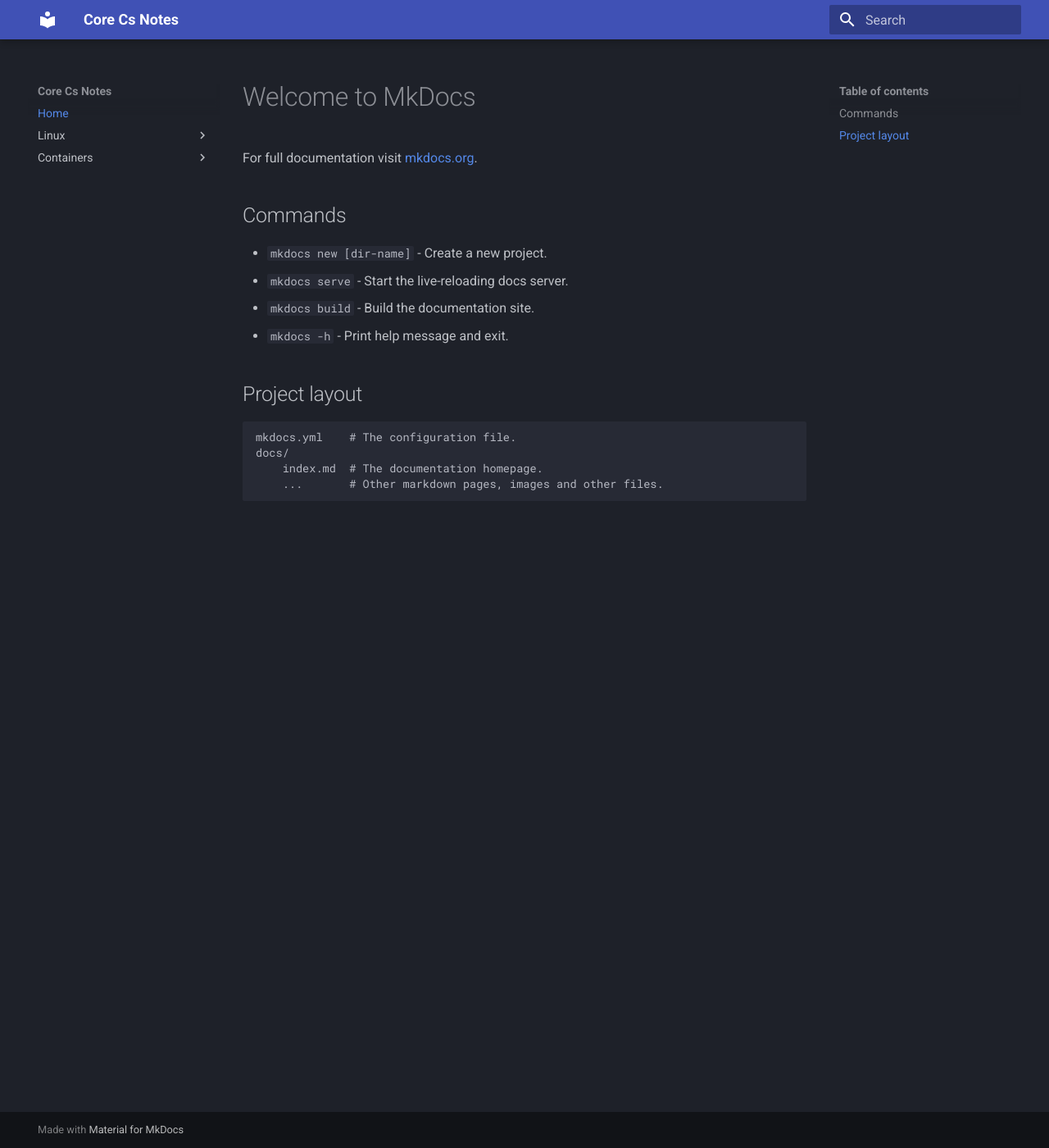
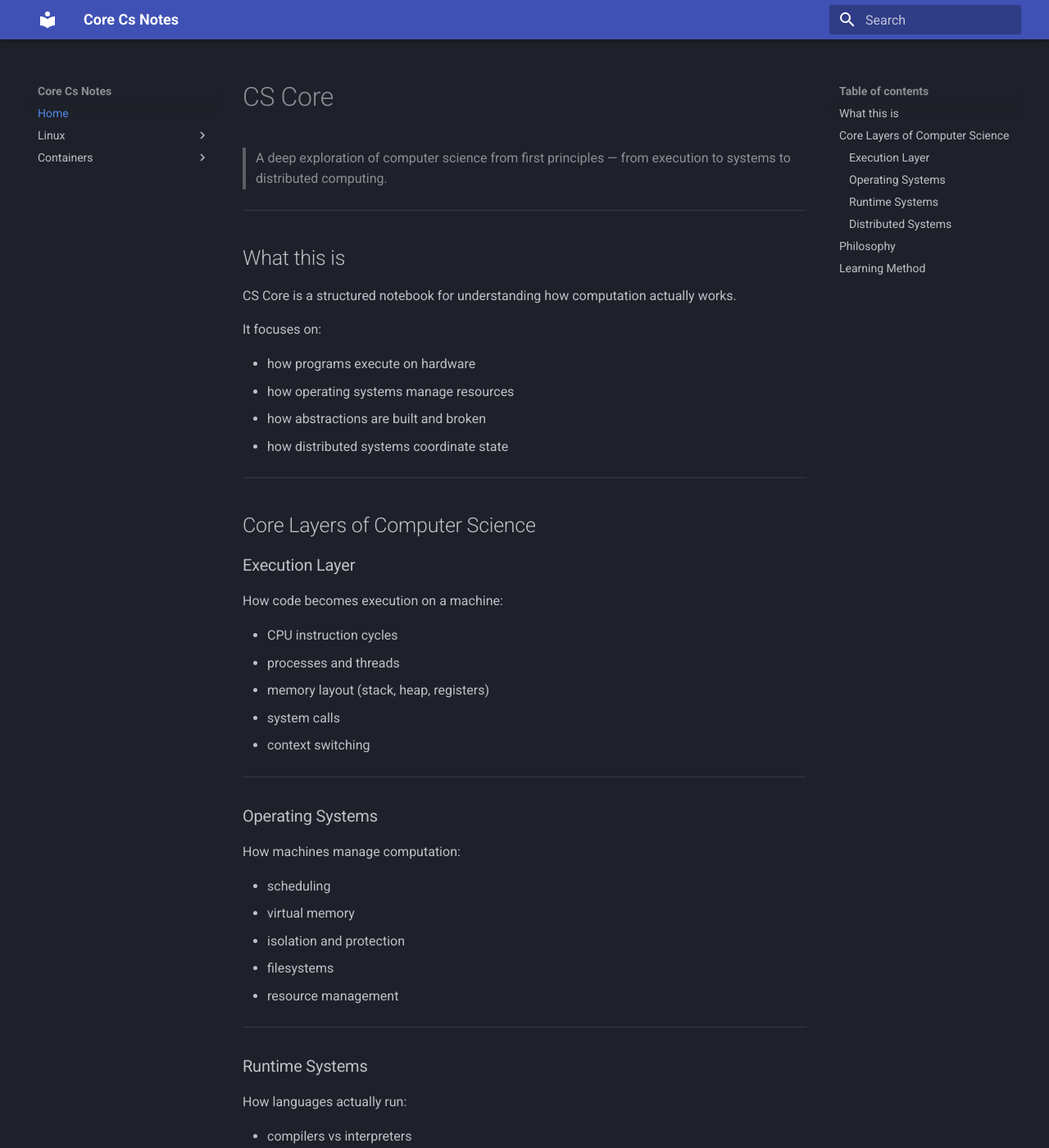
Before and after one commit to phil-ngugi/cs-core.site, an MkDocs documentation site: the page built from docs/index.md, in a window 1280 px wide and 1400 px high. Shown: the whole window at 82% size. Built offline with MkDocs 1.6.1 and Material for MkDocs 9.7.7, drawn with Linux system fonts in a browser that asks for light colours; some of the changed text lies outside the part shown.

Commit message:
draft: update sample index page

```diff
--- a/docs/index.md
+++ b/docs/index.md
@@ -1,17 +1,85 @@
-# Welcome to MkDocs
+# CS Core
 
-For full documentation visit [mkdocs.org](https://www.mkdocs.org).
+> A deep exploration of computer science from first principles — from execution to systems to distributed computing.
 
-## Commands
+---
 
-* `mkdocs new [dir-name]` - Create a new project.
-* `mkdocs serve` - Start the live-reloading docs server.
-* `mkdocs build` - Build the documentation site.
-* `mkdocs -h` - Print help message and exit.
+##  What this is
 
-## Project layout
+CS Core is a structured notebook for understanding how computation actually works.
 
-    mkdocs.yml    # The configuration file.
-    docs/
-        index.md  # The documentation homepage.
-        ...       # Other markdown pages, images and other files.
+It focuses on:
+
+- how programs execute on hardware
+- how operating systems manage resources
+- how abstractions are built and broken
+- how distributed systems coordinate state
+
+---
+
+## Core Layers of Computer Science
+
+### Execution Layer
+How code becomes execution on a machine:
+
+- CPU instruction cycles
+- processes and threads
+- memory layout (stack, heap, registers)
+- system calls
+- context switching
+
+---
+
+### Operating Systems
+How machines manage computation:
+
+- scheduling
+- virtual memory
+- isolation and protection
+- filesystems
+- resource management
+
+---
+
+### Runtime Systems
+How languages actually run:
+
+- compilers vs interpreters
+- virtual machines
+- garbage collection
+- JIT compilation
+- language execution models
+
+---
+
+### Distributed Systems
+How computation scales beyond one machine:
+
+- consensus and coordination
+- replication and fault tolerance
+- distributed state
+- networking fundamentals
+- consistency models
+
+---
+
+## Philosophy
+
+> “Every abstraction should be explainable by the layer below it.”
+
+CS Core is built on three principles:
+
+- **First principles thinking** — no blind abstractions
+- **Execution awareness** — understand what actually runs
+- **Layered reasoning** — move from hardware upward
+
+---
+
+## Learning Method
+
+Every topic is explored through:
+
+- mental models
+- diagrams of execution flow
+- real code experiments
+- system-level reasoning
```
